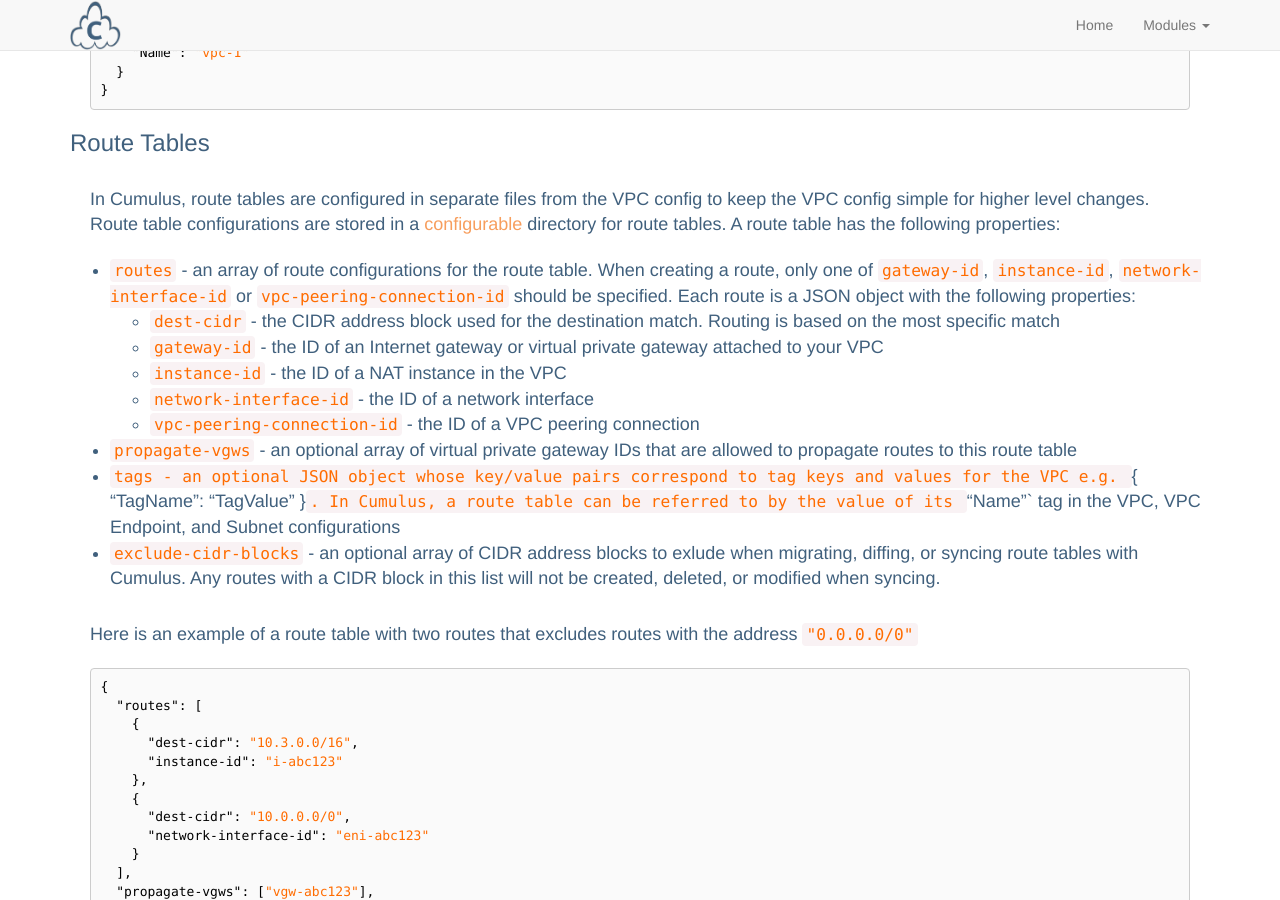
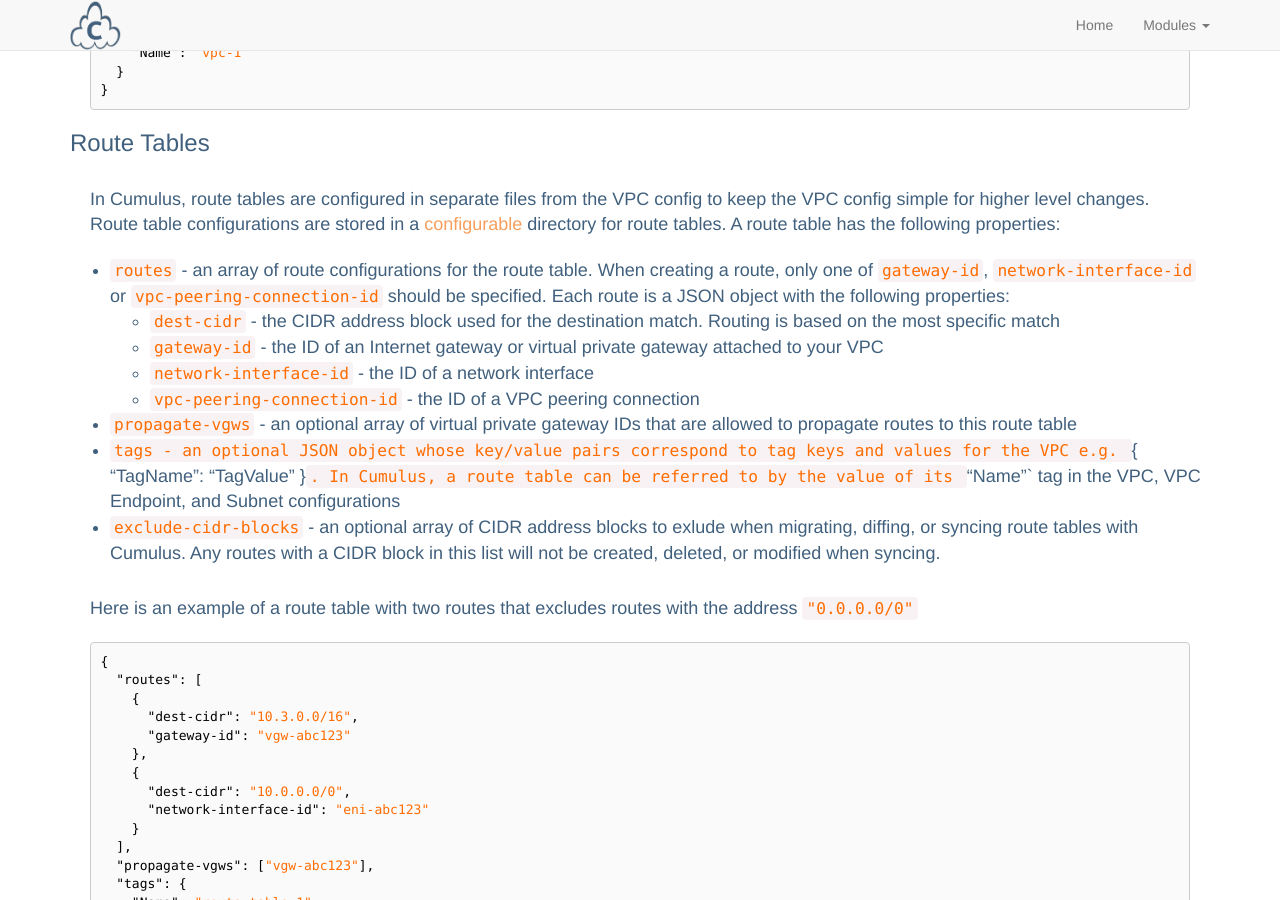
Before and after one commit to lucidsoftware/cumulus, a Jekyll site: the page built from modules/vpc.md, in a window 1280 px wide and 900 px high, scrolled down 2077 px. Built offline with Jekyll 4.4.1, drawn with Linux system fonts in a browser that asks for light colours.

Commit message:
Remove instance id from route config

```diff
--- a/modules/vpc.md
+++ b/modules/vpc.md
@@ -75,10 +75,9 @@ Here is an example of a VPC configuration:
 
 In Cumulus, route tables are configured in separate files from the VPC config to keep the VPC config simple for higher level changes. Route table configurations are stored in a [configurable](#configuration) directory for route tables. A route table has the following properties:
 
-* `routes` - an array of route configurations for the route table. When creating a route, only one of `gateway-id`, `instance-id`, `network-interface-id` or `vpc-peering-connection-id` should be specified. Each route is a JSON object with the following properties:
+* `routes` - an array of route configurations for the route table. When creating a route, only one of `gateway-id`, `network-interface-id` or `vpc-peering-connection-id` should be specified. Each route is a JSON object with the following properties:
   * `dest-cidr` - the CIDR address block used for the destination match. Routing is based on the most specific match
   * `gateway-id` - the ID of an Internet gateway or virtual private gateway attached to your VPC
-  * `instance-id` - the ID of a NAT instance in the VPC
   * `network-interface-id` - the ID of a network interface
   * `vpc-peering-connection-id` - the ID of a VPC peering connection
 * `propagate-vgws` - an optional array of virtual private gateway IDs that are allowed to propagate routes to this route table
@@ -92,7 +91,7 @@ Here is an example of a route table with two routes that excludes routes with th
   "routes": [
     {
       "dest-cidr": "10.3.0.0/16",
-      "instance-id": "i-abc123"
+      "gateway-id": "vgw-abc123"
     },
     {
       "dest-cidr": "10.0.0.0/0",
```
